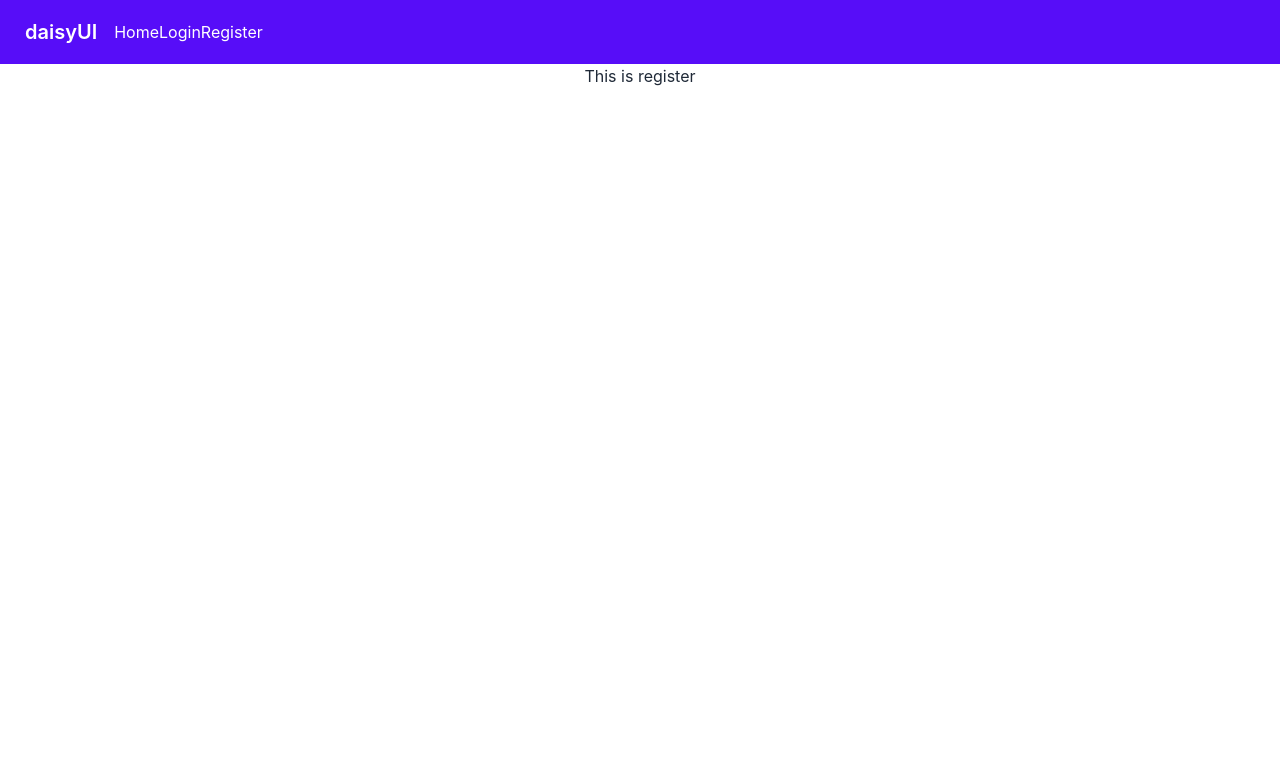
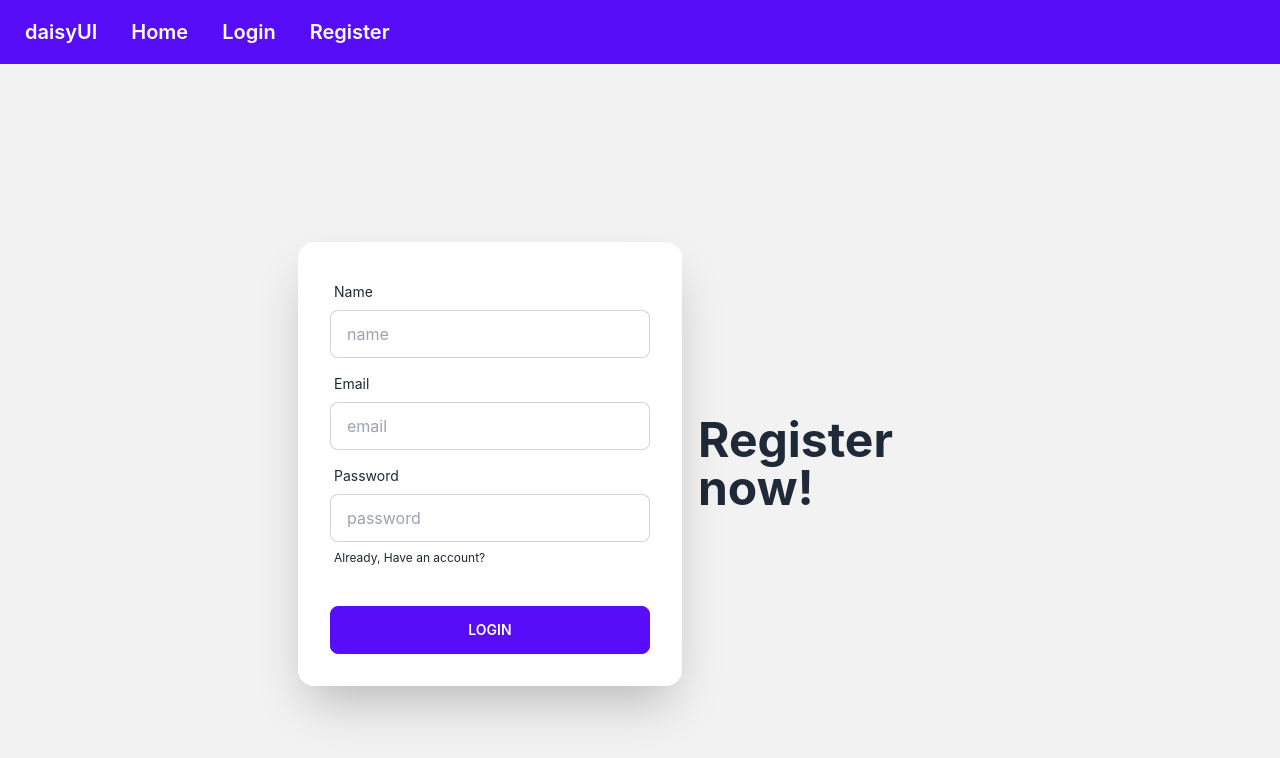
Before and after one commit to hossainalamin/react-login-register-system, a React (Create React App) app: page /register in a window 1280 px wide. Shown: the top 758 px of the page. Built offline with nearby package versions, Linux system fonts and the light colour scheme.

Commit message:
login register form with daisy ui

```diff
--- a/src/components/Header/Header.js
+++ b/src/components/Header/Header.js
@@ -6,9 +6,9 @@
         <div>
             <div className="navbar bg-primary text-primary-content">
                 <a className="btn btn-ghost normal-case text-xl">daisyUI</a>
-                <Link to="/">Home</Link>
-                <Link to="/login">Login</Link>
-                <Link to="/register">Register</Link>
+                <Link className="btn btn-ghost normal-case text-xl" to="/">Home</Link>
+                <Link className="btn btn-ghost normal-case text-xl" to="/login">Login</Link>
+                <Link className="btn btn-ghost normal-case text-xl" to="/register">Register</Link>
             </div>
         </div>
     );
--- a/src/components/Login/Login.js
+++ b/src/components/Login/Login.js
@@ -1,9 +1,43 @@
 import React from 'react';
-
 const Login = () => {
+    const loginSubmit = event =>{
+        event.preventDefault();
+        const formValue = event.target;
+        const email = formValue.email.value;
+        const password = formValue.password.value;
+        console.log(email, password);
+    }
     return (
         <div>
-            <h2>This is login</h2>
+            <div className="hero min-h-screen bg-base-200">
+            <div className="hero-content flex-col lg:flex-row-reverse">
+                <div className="text-center lg:text-left">
+                <h1 className="text-5xl font-bold">Login now!</h1>
+                </div>
+                <div className="card flex-shrink-0 w-full max-w-sm shadow-2xl bg-base-100">
+                <form className="card-body" onSubmit={loginSubmit}>
+                    <div className="form-control">
+                    <label className="label">
+                        <span className="label-text">Email</span>
+                    </label>
+                    <input type="text" placeholder="email" name="email" className="input input-bordered" required/>
+                    </div>
+                    <div className="form-control">
+                    <label className="label">
+                        <span className="label-text">Password</span>
+                    </label>
+                    <input type="password" placeholder="password" name="password" className="input input-bordered" />
+                    <label className="label">
+                        <a href="#" className="label-text-alt link link-hover">Forgot password?</a>
+                    </label>
+                    </div>
+                    <div className="form-control mt-6">
+                    <button className="btn btn-primary">Login</button>
+                    </div>
+                </form>
+                </div>
+            </div>
+            </div>
         </div>
     );
 };
--- a/src/components/Register/Register.js
+++ b/src/components/Register/Register.js
@@ -1,9 +1,52 @@
 import React from 'react';
+import { Link } from 'react-router-dom';
 
 const Register = () => {
+    const registerSubmit = event =>{
+        event.preventDefault();
+        const formValue = event.target;
+        const email = formValue.email.value;
+        const password = formValue.password.value;
+        const name = formValue.name.value;
+        console.log(name, email, password);
+    }
     return (
         <div>
-            <h2>This is register</h2>
+            <div className="hero min-h-screen bg-base-200">
+            <div className="hero-content flex-col lg:flex-row-reverse">
+                <div className="text-center lg:text-left">
+                <h1 className="text-5xl font-bold">Register now!</h1>
+                </div>
+                <div className="card flex-shrink-0 w-full max-w-sm shadow-2xl bg-base-100">
+                <form className="card-body" onSubmit={registerSubmit}>
+                    <div className="form-control">
+                        <label className="label">
+                            <span className="label-text">Name</span>
+                        </label>
+                        <input type="text" placeholder="name" name="name" className="input input-bordered" required/>
+                    </div>
+                    <div className="form-control">
+                    <label className="label">
+                        <span className="label-text">Email</span>
+                    </label>
+                    <input type="text" placeholder="email" name="email" className="input input-bordered" required/>
+                    </div>
+                    <div className="form-control">
+                    <label className="label">
+                        <span className="label-text">Password</span>
+                    </label>
+                    <input type="password" placeholder="password" name="password" className="input input-bordered" />
+                    <label className="label">
+                        <Link to="/login" className="label-text-alt link link-hover">Already, Have an account?</Link>
+                    </label>
+                    </div>
+                    <div className="form-control mt-6">
+                    <button className="btn btn-primary">Login</button>
+                    </div>
+                </form>
+                </div>
+            </div>
+            </div>
         </div>
     );
 };
```
